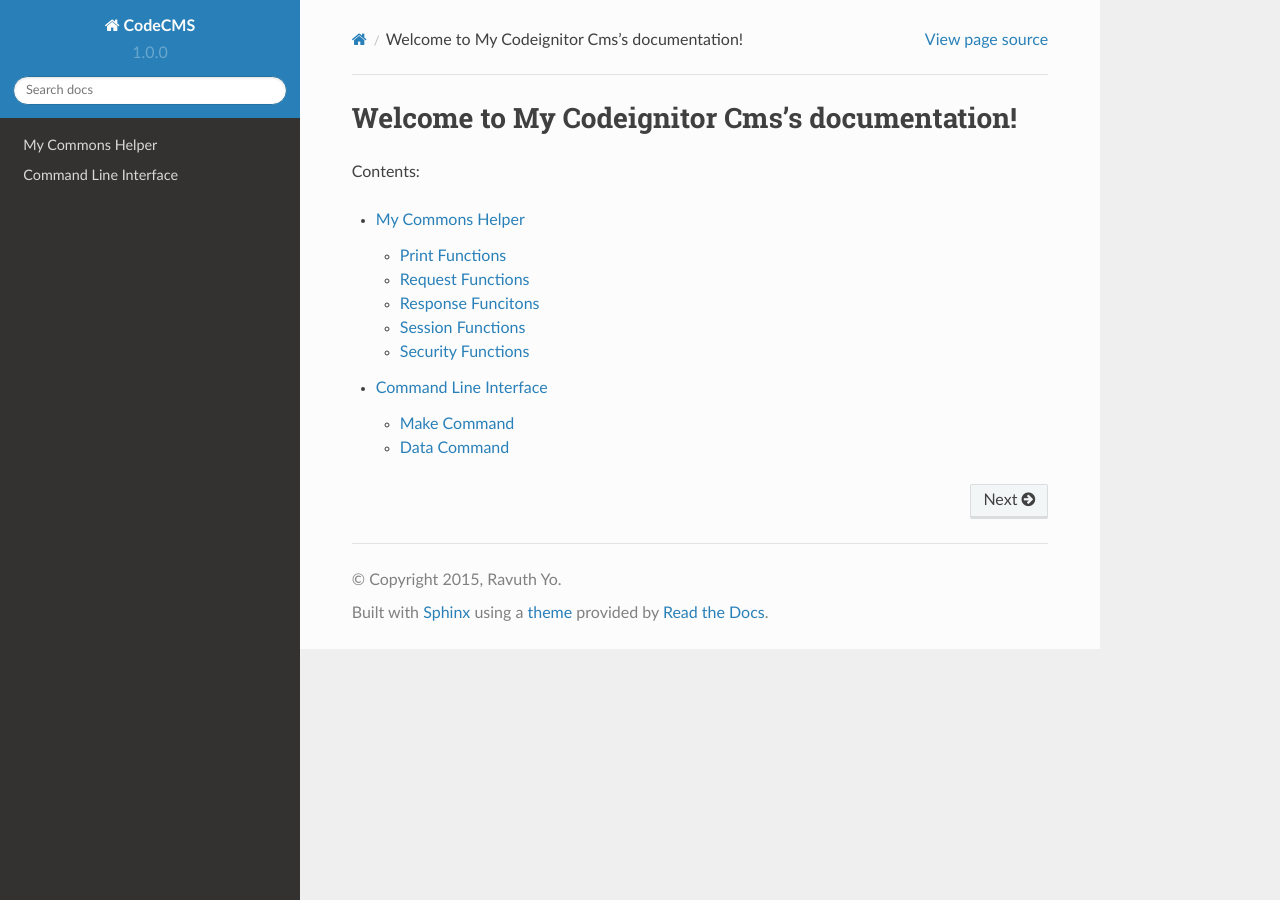
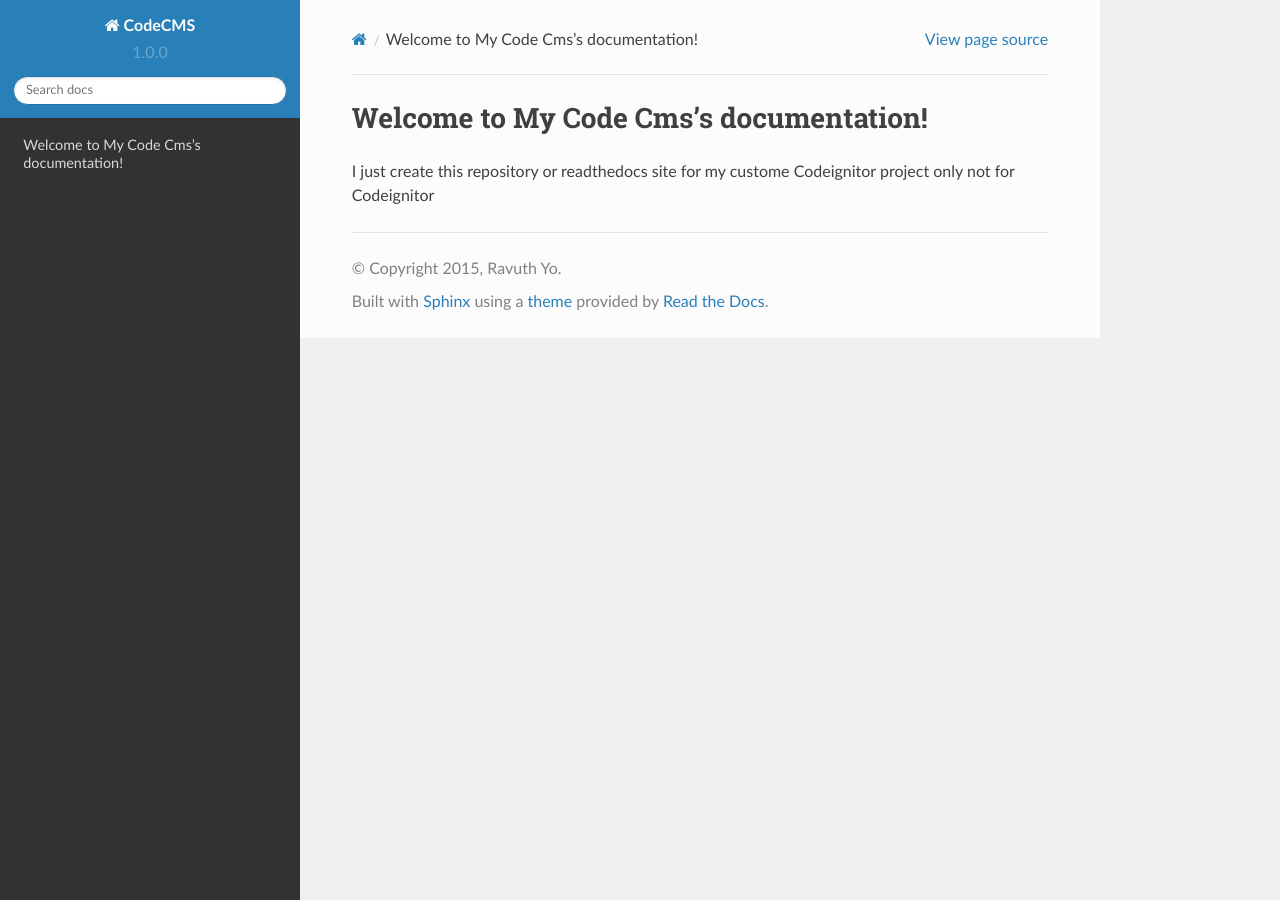
Before and after one commit to ravuthz/Code-Docs, a Sphinx documentation site: the page built from docs/source/index.rst, in a window 1280 px wide. Built offline with Sphinx 7.4.7 and the Read the Docs theme 2.0.0, drawn with Linux system fonts in a browser that asks for light colours; pages that are not in the unit, such as notebooks, are missing from menus.

Commit message:
Update index.rst

```diff
--- a/docs/source/index.rst
+++ b/docs/source/index.rst
@@ -3,14 +3,7 @@
    You can adapt this file completely to your liking, but it should at least
    contain the root `toctree` directive.
 
-Welcome to My Codeignitor Cms's documentation!
-==================================================
+Welcome to My Code Cms's documentation!
+=======================================
 
-Contents:
-
-.. toctree::
-    :maxdepth: 2
-
-    my_commons_helpers/index
-
-    my_command_line
+I just create this repository or readthedocs site for my custome Codeignitor project only not for Codeignitor
```
